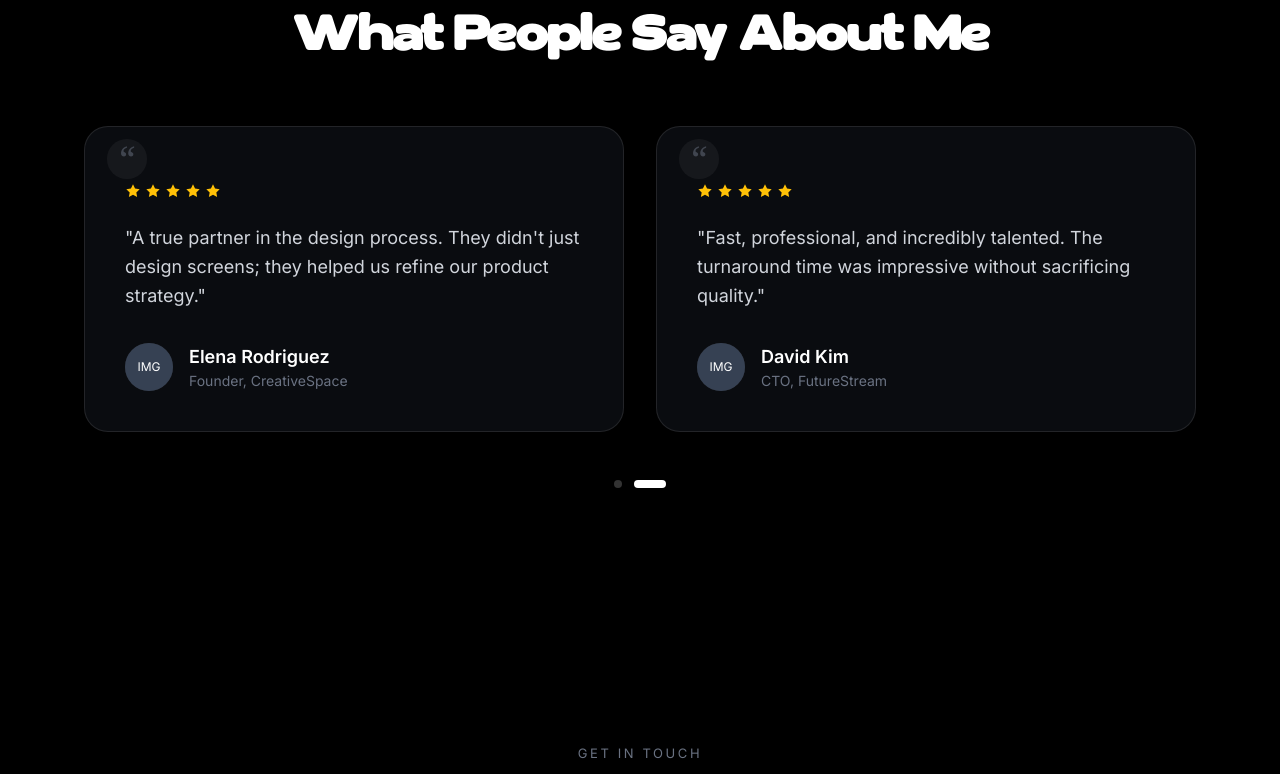
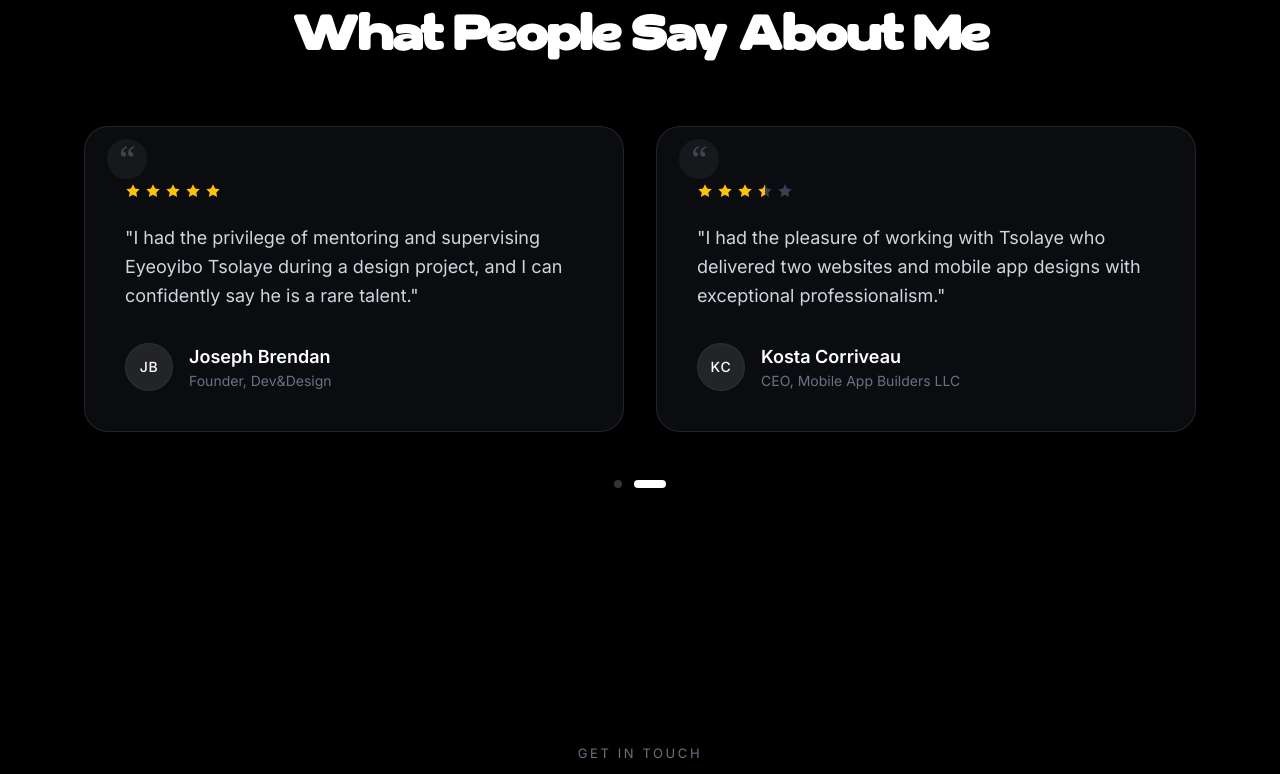
Before and after one commit to omatsola619/tsolaye-website, a Next.js app: page / in a window 1280 px wide. Shown: the part 5400-6174 px from the top of the page. Built offline with nearby package versions, Linux system fonts and the light colour scheme.

Commit message:
added testimonial section

```diff
--- a/src/components/TestimonialsSection.tsx
+++ b/src/components/TestimonialsSection.tsx
@@ -7,35 +7,35 @@ import { motion } from 'framer-motion';
 const testimonials = [
     {
         id: 1,
-        name: "Sarah Johnson",
-        role: "CEO, TechStart",
-        quote: "Working with Eyeoyibo was an absolute game-changer. The design system they created transformed our entire product line.",
-        rating: 5,
-        image: "/image/idesign.svg" // Using placeholder or existing image for now
+        name: "sol omayoglu",
+        role: "Founder, Hatchyverse",
+        quote: "Tsolaye is passionate and hard working, does detailed work very effectively, uses his time well and is a value add to the entire team",
+        rating: 4,
+        initials: "SO"
     },
     {
         id: 2,
-        name: "Michael Chen",
-        role: "Product Lead, InnovateCorp",
-        quote: "Exceptional attention to detail and a deep understanding of user needs. The new mobile app designs exceeded our expectations.",
+        name: "Ananya Bhuyan",
+        role: "Product Designer, India",
+        quote: "I had the pleasure of working with Tsolaye, and he's one of the most dedicated professionals I've encountered.",
         rating: 5,
-        image: "/image/idesign.svg"
+        initials: "AB"
     },
     {
         id: 3,
-        name: "Elena Rodriguez",
-        role: "Founder, CreativeSpace",
-        quote: "A true partner in the design process. They didn't just design screens; they helped us refine our product strategy.",
+        name: "Joseph Brendan",
+        role: "Founder, Dev&Design",
+        quote: "I had the privilege of mentoring and supervising Eyeoyibo Tsolaye during a design project, and I can confidently say he is a rare talent.",
         rating: 5,
-        image: "/image/idesign.svg"
+        initials: "JB"
     },
     {
         id: 4,
-        name: "David Kim",
-        role: "CTO, FutureStream",
-        quote: "Fast, professional, and incredibly talented. The turnaround time was impressive without sacrificing quality.",
-        rating: 5,
-        image: "/image/idesign.svg"
+        name: "Kosta Corriveau",
+        role: "CEO, Mobile App Builders LLC",
+        quote: "I had the pleasure of working with Tsolaye who delivered two websites and mobile app designs with exceptional professionalism.",
+        rating: 3.5,
+        initials: "KC"
     }
 ];
 
@@ -58,6 +58,37 @@ export default function TestimonialsSection() {
         return () => clearInterval(interval);
     }, []);
 
+    const renderStars = (rating: number) => {
+        return (
+            <div className="flex gap-1 mb-6 mt-4">
+                {[1, 2, 3, 4, 5].map((star) => {
+                    const isFull = star <= rating;
+                    const isHalf = star - 0.5 === rating;
+
+                    return (
+                        <svg key={star} width="16" height="16" viewBox="0 0 24 24" fill="none" xmlns="http://www.w3.org/2000/svg">
+                            {isFull ? (
+                                <path d="M12 2L15.09 8.26L22 9.27L17 14.14L18.18 21.02L12 17.77L5.82 21.02L7 14.14L2 9.27L8.91 8.26L12 2Z" fill="#FFC107" />
+                            ) : isHalf ? (
+                                <>
+                                    <defs>
+                                        <linearGradient id={`half-star-${star}`}>
+                                            <stop offset="50%" stopColor="#FFC107" />
+                                            <stop offset="50%" stopColor="#374151" />
+                                        </linearGradient>
+                                    </defs>
+                                    <path d="M12 2L15.09 8.26L22 9.27L17 14.14L18.18 21.02L12 17.77L5.82 21.02L7 14.14L2 9.27L8.91 8.26L12 2Z" fill={`url(#half-star-${star})`} />
+                                </>
+                            ) : (
+                                <path d="M12 2L15.09 8.26L22 9.27L17 14.14L18.18 21.02L12 17.77L5.82 21.02L7 14.14L2 9.27L8.91 8.26L12 2Z" fill="#374151" />
+                            )}
+                        </svg>
+                    );
+                })}
+            </div>
+        );
+    };
+
     return (
         <section className="bg-black py-20 lg:py-32 overflow-hidden">
             <div className="max-w-[1400px] mx-auto px-5 lg:px-20">
@@ -77,9 +108,6 @@ export default function TestimonialsSection() {
                 </motion.div>
 
                 {/* Desktop View (Grid) & Mobile View (Slider support structure) */}
-                {/* For this specific design, it looks like a 2-column grid that might slide.
-            Let's implement a simple grid for now that responds to the slider controls if we are treating pages of 2. */}
-
                 <motion.div
                     initial={{ opacity: 0 }}
                     whileInView={{ opacity: 1 }}
@@ -92,8 +120,6 @@ export default function TestimonialsSection() {
                             className="flex transition-transform duration-500 ease-in-out"
                             style={{ transform: `translateX(-${activeIndex * 100}%)` }}
                         >
-                            {/* chunking into pairs for desktop slide effect if needed, or just list them.
-                        The design shows 2 cards visible. Let's group them. */}
                             {Array.from({ length: Math.ceil(testimonials.length / 2) }).map((_, pageIndex) => (
                                 <div key={pageIndex} className="min-w-full grid grid-cols-1 lg:grid-cols-2 gap-6 lg:gap-8 px-1">
                                     {testimonials.slice(pageIndex * 2, pageIndex * 2 + 2).map((testimonial) => (
@@ -104,24 +130,15 @@ export default function TestimonialsSection() {
                                             </div>
 
                                             {/* Stars */}
-                                            <div className="flex gap-1 mb-6 mt-4">
-                                                {[...Array(testimonial.rating)].map((_, i) => (
-                                                    <svg key={i} width="16" height="16" viewBox="0 0 24 24" fill="#FFC107" className="text-[#FFC107]">
-                                                        <path d="M12 2L15.09 8.26L22 9.27L17 14.14L18.18 21.02L12 17.77L5.82 21.02L7 14.14L2 9.27L8.91 8.26L12 2Z" />
-                                                    </svg>
-                                                ))}
-                                            </div>
+                                            {renderStars(testimonial.rating)}
 
                                             <p className="text-gray-300 text-lg leading-relaxed mb-8 font-light">
                                                 "{testimonial.quote}"
                                             </p>
 
                                             <div className="flex items-center gap-4">
-                                                <div className="w-12 h-12 rounded-full overflow-hidden bg-white/10 relative">
-                                                    {/* Using a placeholder or the uploaded image as a generic user avatar for now since we have dummy data */}
-                                                    <div className="absolute inset-0 bg-gray-700 flex items-center justify-center text-xs text-white">
-                                                        IMG
-                                                    </div>
+                                                <div className="w-12 h-12 rounded-full overflow-hidden bg-white/10 relative flex items-center justify-center border border-white/5">
+                                                    <span className="text-white font-medium text-sm tracking-wider">{testimonial.initials}</span>
                                                 </div>
                                                 <div>
                                                     <h4 className="text-white font-semibold text-lg">{testimonial.name}</h4>
```
Also changed, not shown: src/components/Footer.tsx (+8 -6 lines).
